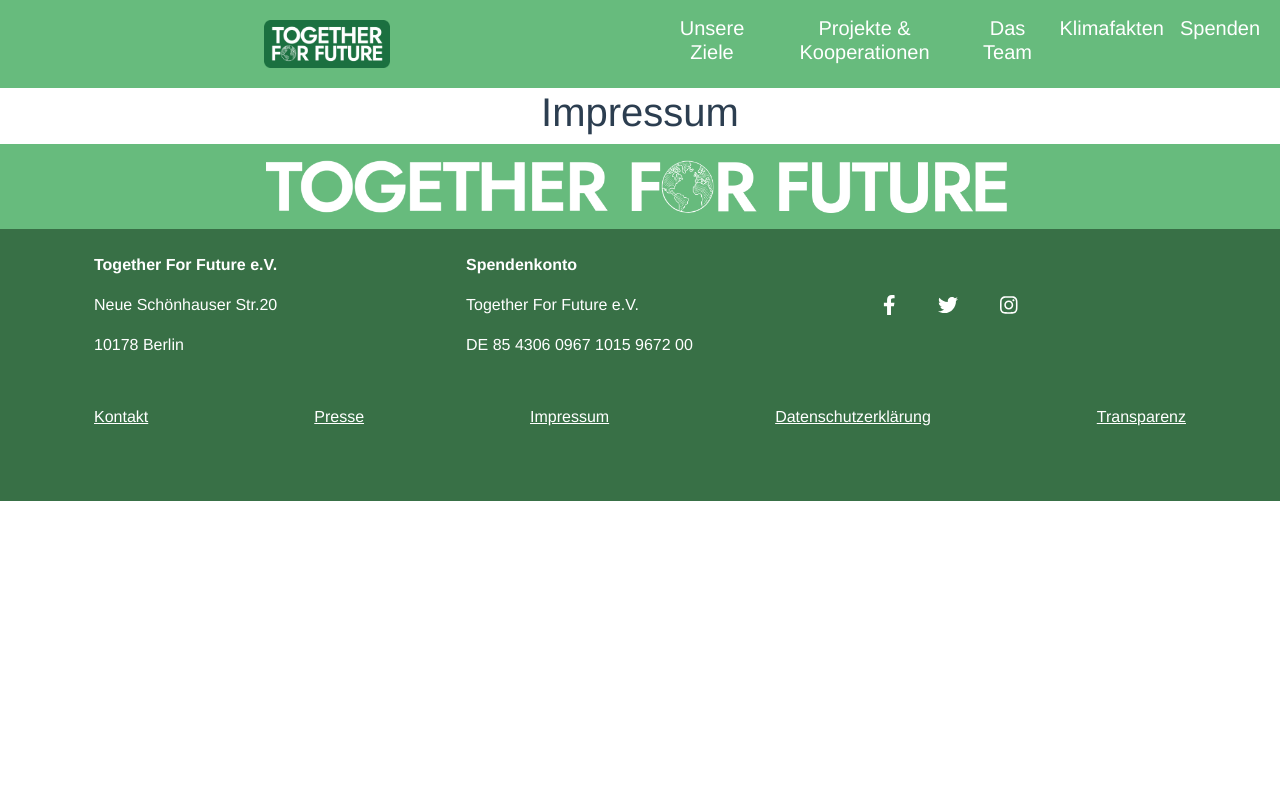
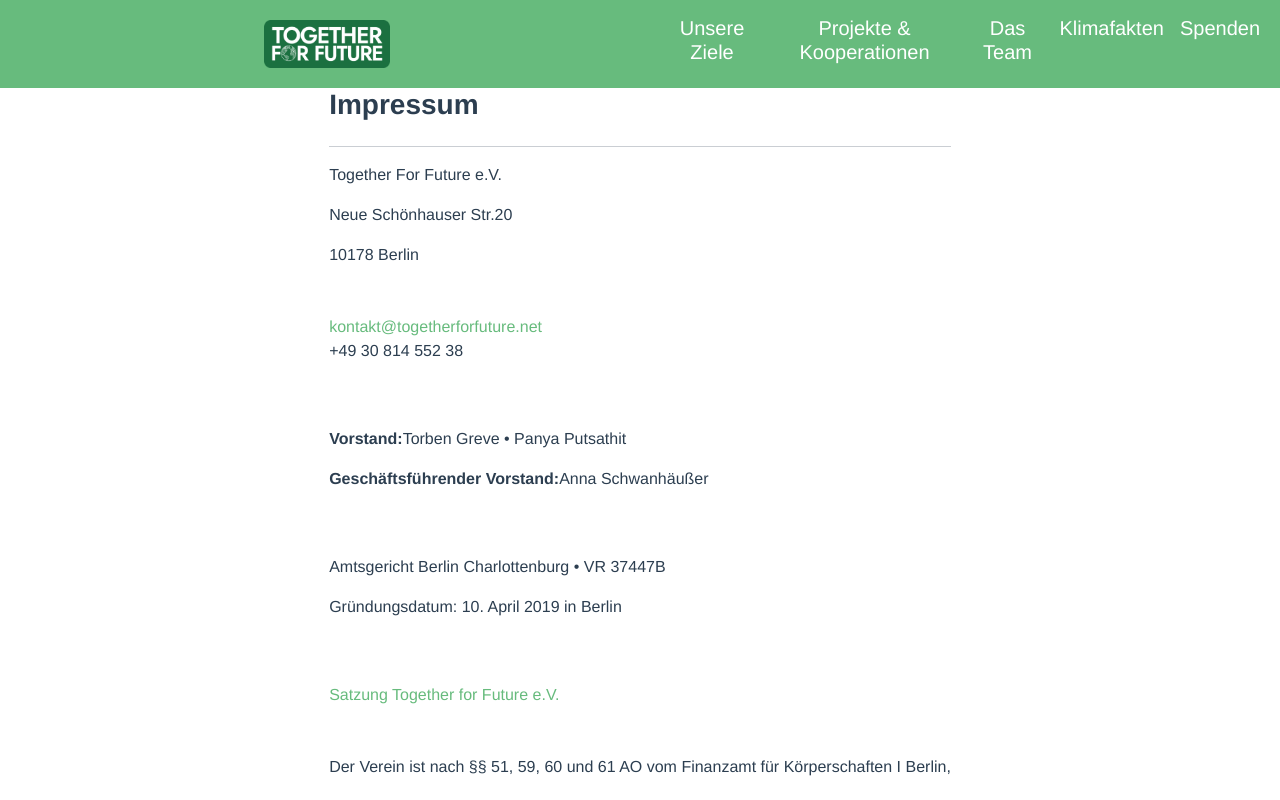
Before and after one commit to Hyphiin/thmProject_AWMT-TogetherForFuture, a Vue app: page / in a window 1280 px wide. Both pictures are taken after a click on the link "Impressum". Shown: the top 800 px of the page. Built offline with nearby package versions, Linux system fonts and the light colour scheme.

Commit message:
Impressum done.

```diff
--- a/src/components/footerLinks/Impressum.vue
+++ b/src/components/footerLinks/Impressum.vue
@@ -1,17 +1,118 @@
 <template>
-  <div>
-    <h1>Impressum</h1>
+  <div class="d-flex flex-row justify-content-evenly">
+    <div class="kontakt d-flex justify-content-start flex-column">
+      <h3 class="fw-bold justify-content-start d-flex">Impressum</h3>
+      <hr/>
+      <div>
+        <div class="col-lg-12 col-md-6">
+          <ul class="list-unstyled">
+            <li class="text-start">
+              <p>{{ evName }}</p>
+            </li>
+            <li class="text-start">
+              <p>{{ adress }}</p>
+            </li>
+            <li class="text-start">
+              <p>{{ plz }}</p>
+            </li>
+          </ul>
+        </div>
+        <div class="col-lg-12 col-md-6 mt-5">
+          <ul class="list-unstyled">
+            <li class="d-flex text-start">
+              <a href="#" class="mail"> {{ mail }}</a>
+            </li>
+            <li class="d-flex text-start">
+              <p> {{ tele }}</p>
+            </li>
+          </ul>
+        </div>
+        <div class="col-lg-12 col-md-6 mt-5">
+          <ul class="list-unstyled">
+            <li class="d-flex text-start">
+              <p class="fw-bold">Vorstand: </p>
+              <p> {{ head }}</p>
+            </li>
+            <li class="d-flex text-start">
+              <p class="fw-bold">Geschäftsführender Vorstand: </p>
+              <p> {{ leader }}</p>
+            </li>
+          </ul>
+        </div>
+        <div class="col-lg-12 col-md-6 mt-5">
+          <ul class="list-unstyled">
+            <li class="d-flex text-start">
+              <p>Amtsgericht Berlin Charlottenburg • VR 37447B</p>
+            </li>
+            <li class="d-flex text-start">
+              <p>Gründungsdatum: 10. April 2019 in Berlin</p>
+            </li>
+          </ul>
+        </div>
+        <div class="col-lg-12 col-md-6 mt-5">
+          <ul class="list-unstyled">
+            <li class="d-flex text-start">
+              <a class="mail" href="https://togetherforfuture.org/wp-content/uploads/2020/09/Satzung-Together-for-Future-e.V..pdf">Satzung Together for Future e.V.</a>
+            </li>
+          </ul>
+        </div>
+        <div class="col-lg-12 col-md-6 mt-5">
+          <ul class="list-unstyled">
+            <li class="d-flex text-start">
+              <p>Der Verein ist nach §§ 51, 59, 60 und 61 AO vom Finanzamt für Körperschaften I Berlin,</p>
+            </li>
+            <li class="d-flex text-start">
+              <p>StNr. 27/678/57847, mit Bescheid vom 4. November 2019 nach § 60a AO als</p>
+            </li>
+            <li class="d-flex text-start">
+              <p>gemeinnützig anerkannt.</p>
+            </li>
+          </ul>
+        </div>
+        <div class="col-lg-12 col-md-6 mt-5">
+          <ul class="list-unstyled">
+            <li class="d-flex text-start">
+              <p>Spendenkonto: GLS Bank • IBAN: DE85 4306 0967 1015 9672 00</p>
+            </li>
+          </ul>
+        </div>
+      </div>
+    </div>
   </div>
 </template>
 
 <script lang="ts">
-import {defineComponent} from 'vue';
+import {defineComponent, ref} from 'vue';
 
 export default defineComponent({
-  name: "Impressum"
+  name: "Impressum",
+  setup(){
+    const evName = ref<string>("Together For Future e.V.");
+    const adress = ref<string>("Neue Schönhauser Str.20");
+    const plz = ref<string>("10178 Berlin");
+    const iban = ref<string>("DE 85 4306 0967 1015 9672 00");
+    const mail = ref<string>("kontakt@togetherforfuture.net");
+    const tele = ref<string>("+49 30 814 552 38");
+    const head = ref<string>("Torben Greve • Panya Putsathit");
+    const leader = ref<string>("Anna Schwanhäußer");
+
+    return{
+      evName,
+      adress,
+      plz,
+      iban,
+      mail,
+      tele,
+      head,
+      leader,
+    }
+  }
 });
 </script>
 
 <style scoped>
-
+.mail {
+  color: #67bb7d;
+  text-decoration: none;
+}
 </style>
```
